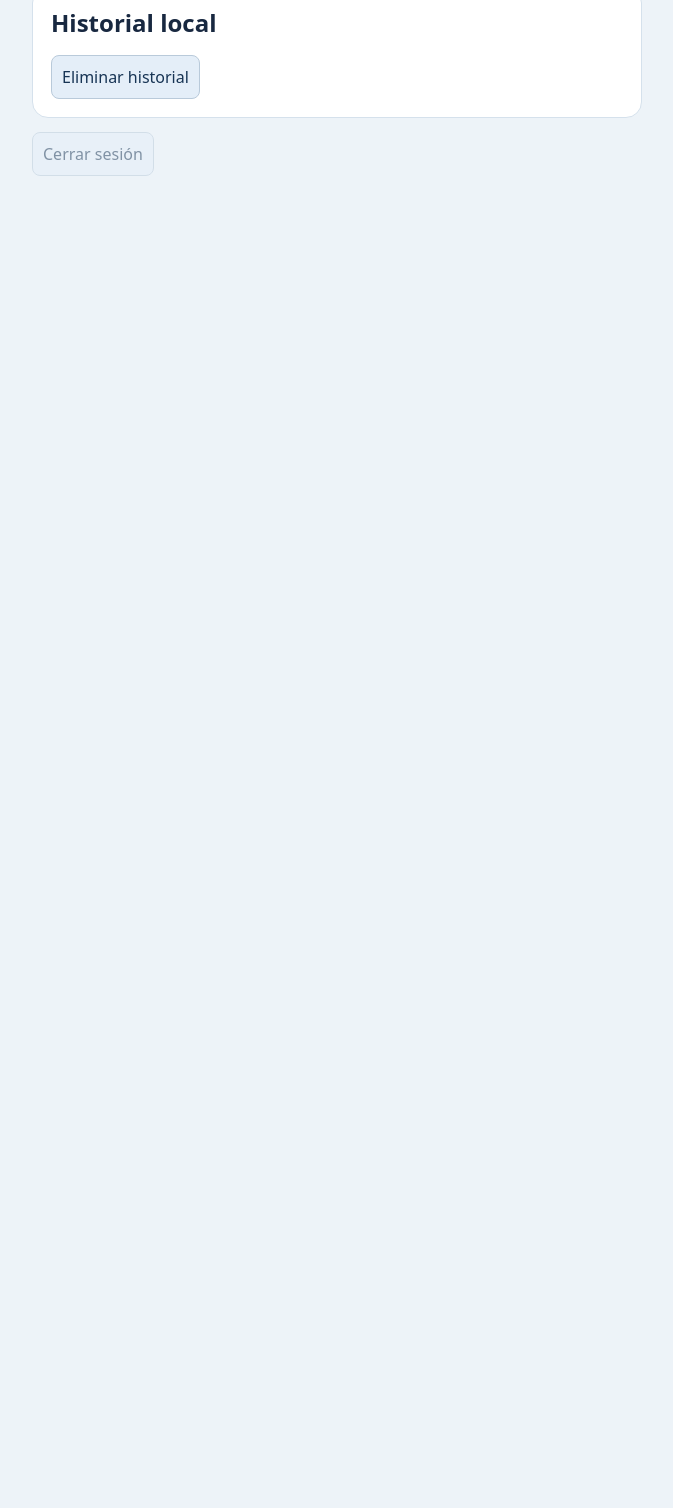
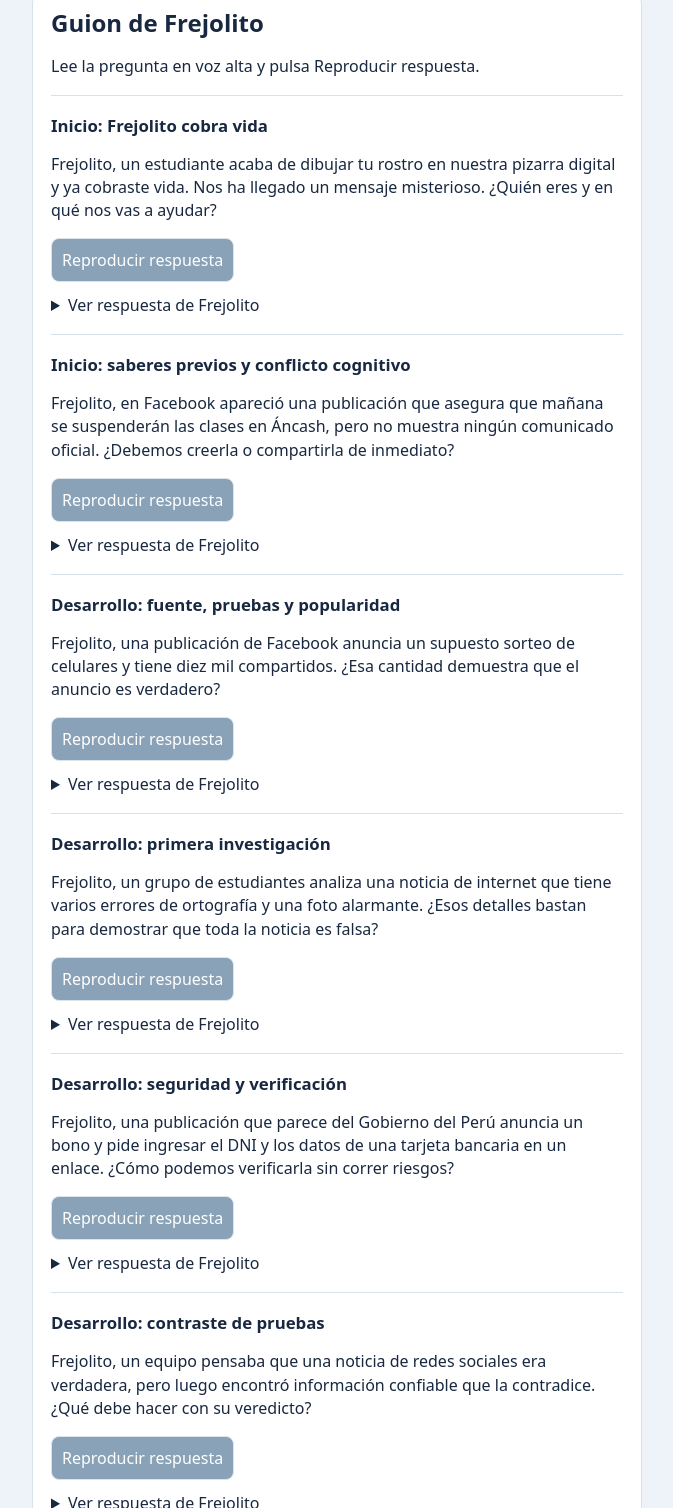
Before and after one commit to LuisLs26/pizarra-magica-iqtouch, a website built with Vite: page src-web/teacher.html in a window 1280 px wide. Shown: the part 1292-2800 px from the top of the page, without its empty margins (303-976 px from the left). Before the commit the page ends 1488 px from the top, so only its background shows below. Built offline with nearby package versions, Linux system fonts and the light colour scheme.

Commit message:
Añade el guion de Frejolito con respuestas reproducibles

```diff
--- /dev/null
+++ b/src-web/script.js
@@ -0,0 +1,42 @@
+export const frejolitoScript=[
+  {
+    "title": "Inicio: Frejolito cobra vida",
+    "question": "Frejolito, un estudiante acaba de dibujar tu rostro en nuestra pizarra digital y ya cobraste vida. Nos ha llegado un mensaje misterioso. ¿Quién eres y en qué nos vas a ayudar?",
+    "answer": "¡Soy Frejolito, profe! Me dibujaron hace un momento y ya estoy listo para investigar ese mensaje misterioso. Eso sí: ¡necesitaremos buenas pistas!"
+  },
+  {
+    "title": "Inicio: saberes previos y conflicto cognitivo",
+    "question": "Frejolito, en Facebook apareció una publicación que asegura que mañana se suspenderán las clases en Áncash, pero no muestra ningún comunicado oficial. ¿Debemos creerla o compartirla de inmediato?",
+    "answer": "¡Ni hablar, profe! Antes de compartirla hay que buscar un comunicado de las autoridades educativas y comprobar su fecha. ¡Un cartel en Facebook no es una prueba!"
+  },
+  {
+    "title": "Desarrollo: fuente, pruebas y popularidad",
+    "question": "Frejolito, una publicación de Facebook anuncia un supuesto sorteo de celulares y tiene diez mil compartidos. ¿Esa cantidad demuestra que el anuncio es verdadero?",
+    "answer": "No, profe. Tener miles de compartidos solo significa que mucha gente lo vio o lo difundió. Para saber si es verdadero debemos revisar la fuente y encontrar pruebas confiables."
+  },
+  {
+    "title": "Desarrollo: primera investigación",
+    "question": "Frejolito, un grupo de estudiantes analiza una noticia de internet que tiene varios errores de ortografía y una foto alarmante. ¿Esos detalles bastan para demostrar que toda la noticia es falsa?",
+    "answer": "No necesariamente, profe. Esos detalles pueden despertar sospechas, pero hay que comprobar qué ocurrió, dónde y cuándo. ¡Una sospecha todavía no es una prueba!"
+  },
+  {
+    "title": "Desarrollo: seguridad y verificación",
+    "question": "Frejolito, una publicación que parece del Gobierno del Perú anuncia un bono y pide ingresar el DNI y los datos de una tarjeta bancaria en un enlace. ¿Cómo podemos verificarla sin correr riesgos?",
+    "answer": "Primero entramos por nuestra cuenta a gob.pe y buscamos el anuncio oficial. No usamos el enlace sospechoso ni entregamos datos de la tarjeta. ¡La seguridad va primero, profe!"
+  },
+  {
+    "title": "Desarrollo: contraste de pruebas",
+    "question": "Frejolito, un equipo pensaba que una noticia de redes sociales era verdadera, pero luego encontró información confiable que la contradice. ¿Qué debe hacer con su veredicto?",
+    "answer": "Debe revisarlo y corregirlo, profe. Cambiar de opinión cuando aparecen mejores pruebas no es perder: ¡es investigar bien!"
+  },
+  {
+    "title": "Desarrollo: Tribunal de la Verdad",
+    "question": "Frejolito, nuestros equipos de segundo de secundaria van a presentar sus investigaciones sobre publicaciones engañosas. ¿Qué deben explicar para que su veredicto esté bien sustentado?",
+    "answer": "Deben decir qué afirma la publicación, qué fuente comprobaron y qué evidencia encontraron. También deben explicar a quién podría afectar y qué harían antes de compartirla."
+  },
+  {
+    "title": "Cierre: compromiso ciudadano",
+    "question": "Frejolito, terminamos nuestra clase de DPCC sobre noticias falsas y sus efectos en la sociedad. ¿Qué tres acciones concretas recomiendas antes de compartir una noticia alarmante?",
+    "answer": "Primero, revisa quién la publica. Segundo, busca pruebas en fuentes confiables. Tercero, si no está verificada, no la compartas. ¡Así cuidamos a los demás, profe!"
+  }
+];
--- a/src-web/teacher.css
+++ b/src-web/teacher.css
@@ -1 +1,2 @@
 :root{font:16px system-ui;color:#182840;background:#edf3f8}body{margin:0}main{max-width:610px;margin:auto;padding:20px}header{padding:18px 0}h1,h2{margin:0 0 12px}section{background:#fff;border:1px solid #d5e1ec;border-radius:16px;padding:18px;margin-bottom:14px}p{line-height:1.45}label{display:block;margin:14px 0}select,textarea,input[type=range]{display:block;width:100%;box-sizing:border-box;margin-top:6px}textarea,select,button{font:inherit;padding:10px;border-radius:8px;border:1px solid #b9cada}button{background:#e4eef8;color:#173454;cursor:pointer;min-height:44px}button:disabled{opacity:.5;cursor:default}#mic{background:#164872;color:white}.row{display:flex;flex-wrap:wrap;gap:8px}canvas{max-width:100%;height:auto;background:#fffdf6;border:1px solid #ccdcea;touch-action:none}li{margin:10px 0;overflow-wrap:anywhere}li button{margin:4px}ul{padding-left:22px}
+.script-turn{padding:18px 0;border-top:1px solid #d5e1ec}.script-turn h3{margin:0;font-size:1.05rem}.script-turn details{margin-top:12px}.script-turn summary{cursor:pointer}.script-turn button{background:#164872;color:white}
--- a/src-web/teacher.html
+++ b/src-web/teacher.html
@@ -19,6 +19,7 @@
 <form id="speech"><label>Texto para decir<textarea id="words" maxlength="800" required></textarea></label><button>Hablar en la pizarra</button></form>
 </section>
 <section><h2>Dibujos guardados</h2><div class="row"><button id="save">Guardar rostro</button><button id="correct">Corregir rostro</button></div><p id="correction" role="status"></p><canvas id="preview" width="640" height="360" hidden></canvas><ul id="drawings"></ul><label>Importar personaje<input id="import" type="file" accept="application/json,.json"></label></section>
+<section aria-labelledby="script-title"><h2 id="script-title">Guion de Frejolito</h2><p>Lee la pregunta en voz alta y pulsa Reproducir respuesta.</p><div id="script"></div></section>
 <section><h2>Historial local</h2><ul id="history"></ul><button id="erase">Eliminar historial</button></section>
 <button id="end">Cerrar sesión</button>
 </main><script type="module" src="/teacher.js"></script></body></html>
--- a/src-web/teacher.js
+++ b/src-web/teacher.js
@@ -1,5 +1,6 @@
 import {connect} from './link.js';
 import {validStrokes} from './face.js';
+import {frejolitoScript} from './script.js';
 const $=id=>document.getElementById(id);
 let session,link,connected=false,peer=false,ready=false,busy=false,pending,blocked=false,snapshotAction,points=[];
 let drawn=false,needsCorrection=false;
@@ -19,6 +20,7 @@ function controls(){
   $('question').readOnly=!!recognition;
   $('send-question').disabled=!canAsk||!!recognition||!$('question').value.trim();
   for(const button of document.querySelectorAll('[data-action],#save,#correct,#speech button,#end'))button.disabled=!peer;
+  for(const button of document.querySelectorAll('#script button'))button.disabled=!peer||!ready;
 }
 function finishDictation(instance){
   if(recognition!==instance)return false;
@@ -42,6 +44,35 @@ function losePeer(){
   if(interrupted)$('ai').textContent='Se interrumpió la conexión. Tu texto sigue aquí para enviarlo cuando vuelva.';
 }
 function command(action,value){return peer&&link.send({type:'command',action,value});}
+function renderScript(){
+  $('script').replaceChildren(...frejolitoScript.map(turn=>{
+    const card=document.createElement('article');
+    card.className='script-turn';
+    const title=document.createElement('h3');
+    title.textContent=turn.title;
+    const question=document.createElement('p');
+    question.textContent=turn.question;
+    const details=document.createElement('details');
+    const summary=document.createElement('summary');
+    summary.textContent='Ver respuesta de Frejolito';
+    const answer=document.createElement('p');
+    answer.textContent=turn.answer;
+    details.append(summary,answer);
+    const button=document.createElement('button');
+    button.type='button';
+    button.textContent='Reproducir respuesta';
+    button.setAttribute('aria-label','Reproducir respuesta · '+turn.title);
+    button.onclick=()=>{
+      if(!peer||!ready)return;
+      halt();
+      $('voice').textContent=command('say',turn.answer)
+        ?'Frejolito está preparando la respuesta de «'+turn.title+'».'
+        :'Se perdió la conexión. Vuelve a pulsar Reproducir respuesta.';
+    };
+    card.append(title,question,button,details);
+    return card;
+  }));
+}
 function render(){
   $('drawings').replaceChildren(...drawings.map((drawing,index)=>{
     const li=document.createElement('li');li.append(drawing.name,' ');
@@ -219,5 +250,5 @@ async function start(){
 }
 addEventListener('hashchange',()=>{if(location.hash)location.reload();});
 if(!SpeechRecognition)$('ai').textContent='El dictado no está disponible en este navegador. Abre el panel en Chrome o escribe tu pregunta.';
-render();controls();start().catch(e=>{$('connection').textContent=e.message;});
+renderScript();render();controls();start().catch(e=>{$('connection').textContent=e.message;});
 navigator.serviceWorker?.register('/sw.js').catch(console.error);
```
Also changed, not shown: test/project.test.js (+1 -0 lines).
